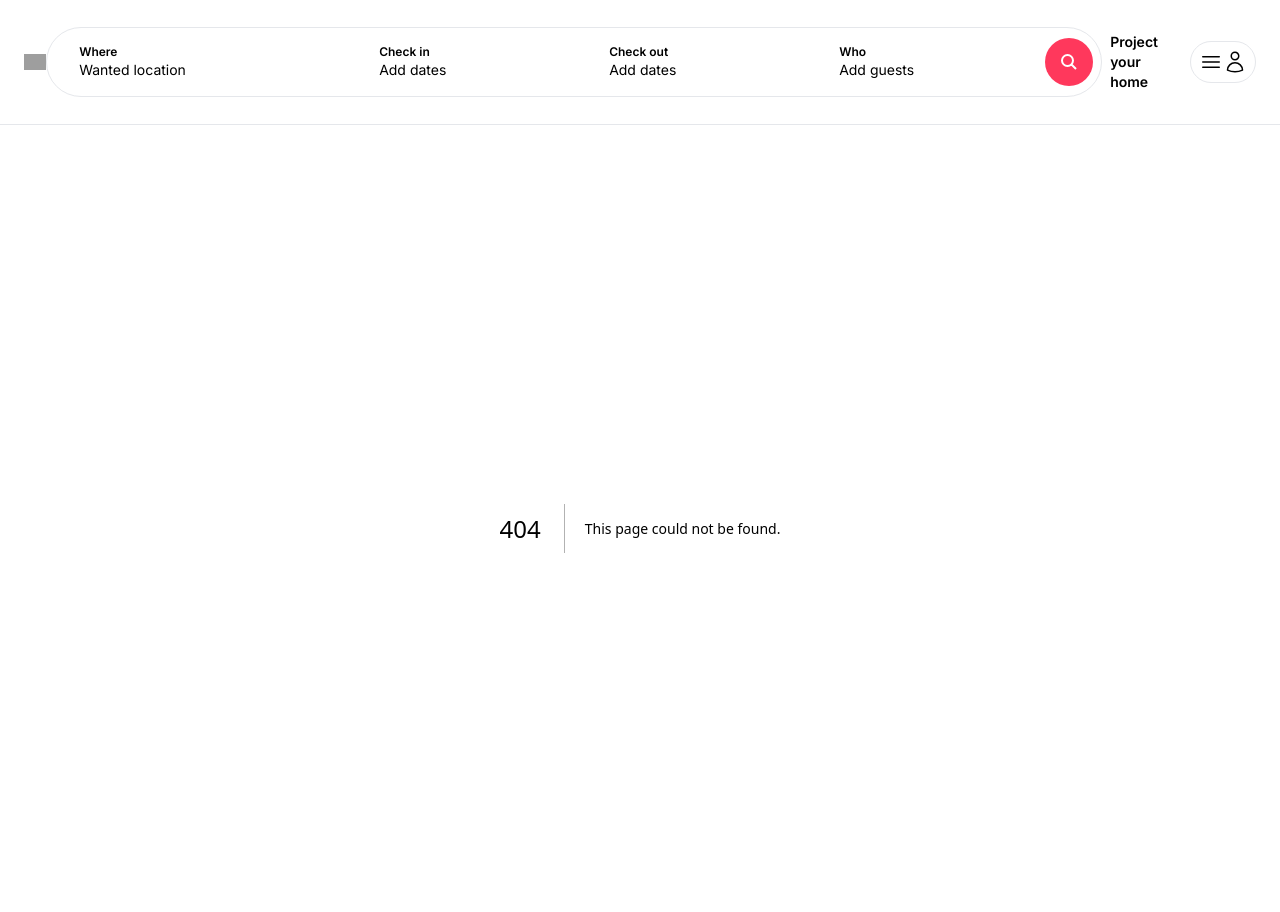
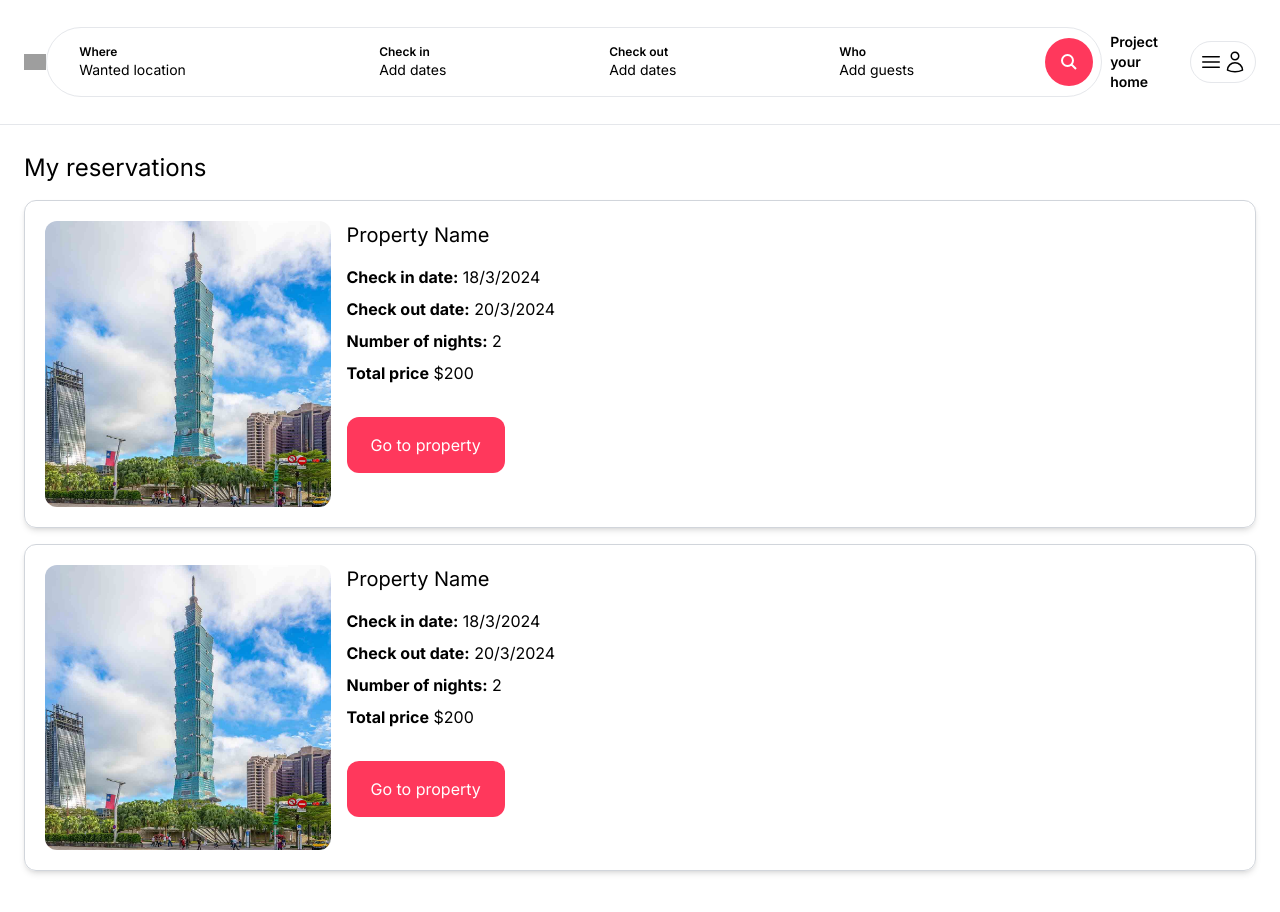
Before and after one commit to 9-8-7-6/fullstack_project, a Next.js app in the folder frontend/project/: page /myreservations in a window 1280 px wide. Before the commit this address had no page. Shown: the top 912 px of the page. Built offline with nearby package versions, Linux system fonts and the light colour scheme; grey boxes are pictures that could not be loaded.

Commit message:
add reservations and properties

```diff
--- a/frontend/project/app/landlords/[id]/page.tsx
+++ b/frontend/project/app/landlords/[id]/page.tsx
@@ -26,7 +26,6 @@
                 <div className="col-span-1 md:col-span-3 pl-0 md:pl-6">
                     <div className="mt-4 grid grid-cols-1 md:grid-cols-3 gap-6">
                         <PropertyList/>
-
                     </div>
                 </div>
             </div>
--- /dev/null
+++ b/frontend/project/app/myproperties/page.tsx
@@ -0,0 +1,17 @@
+import Image from "next/image";
+import PropertyList from "../components/properties/PropertyList";
+
+const MyPropertiesPage = () => {
+    return (
+        <main className="max-w-[1500px] mx-auto px-6 pb-6">
+            <h1 className="mt-6 mb-2 text-2xl">My reservations</h1>
+
+
+            <div className="grid grid-cols-1 md:grid-cols-3 gap-6">
+                <PropertyList/>
+            </div>
+        </main>
+    )
+}
+
+export default MyPropertiesPage;
--- /dev/null
+++ b/frontend/project/app/myreservations/page.tsx
@@ -0,0 +1,66 @@
+import Image from "next/image";
+
+const MyreservationsPage = () => {
+    return (
+        <main className="max-w-[1500px] mx-auto px-6 pb-6">
+            <h1 className="mt-6 mb-2 text-2xl">My reservations</h1>
+
+            <div>
+                <div className="p-5 mt-4 grid grid-cols-4 gap-4 shadow-md border border-gray-300 rounded-xl">
+                    <div className="col-span-1">
+                        <div className="relative overflow-hidden aspect-square rounded-xl">
+                            <Image
+                                fill
+                                src="/101.jpg"
+                                className="hover:scale-110 object-cover transition h-full w-full"
+                                alt="101"
+                                />
+                        </div>
+                    </div>
+
+                    <div className="col-span-3 md:col-span-3">
+                        <h2 className="mb-4 text-xl">Property Name</h2>
+
+                        <p className="mb-2"><strong>Check in date:</strong> 18/3/2024</p>
+                        <p className="mb-2"><strong>Check out date:</strong> 20/3/2024</p>
+
+                        <p className="mb-2"><strong>Number of nights:</strong> 2</p>
+                        <p className="mb-2"><strong>Total price</strong> $200</p>
+
+                        <div className="mt-6 inline-block cursor-pointer py-4 px-6 bg-project text-white rounded-xl">
+                            Go to property
+                        </div>
+                    </div>
+                </div>
+
+                <div className="p-5 mt-4 grid grid-cols-4 gap-4 shadow-md border border-gray-300 rounded-xl">
+                    <div className="col-span-1">
+                        <div className="relative overflow-hidden aspect-square rounded-xl">
+                            <Image
+                                fill
+                                src="/101.jpg"
+                                className="hover:scale-110 object-cover transition h-full w-full"
+                                alt="101"
+                                />
+                        </div>
+                    </div>
+
+                    <div className="col-span-3 md:col-span-3">
+                        <h2 className="mb-4 text-xl">Property Name</h2>
+
+                        <p className="mb-2"><strong>Check in date:</strong> 18/3/2024</p>
+                        <p className="mb-2"><strong>Check out date:</strong> 20/3/2024</p>
+
+                        <p className="mb-2"><strong>Number of nights:</strong> 2</p>
+                        <p className="mb-2"><strong>Total price</strong> $200</p>
+
+                        <div className="mt-6 inline-block cursor-pointer py-4 px-6 bg-project text-white rounded-xl">
+                            Go to property
+                        </div>
+                    </div>
+                </div>
+            </div>
+        </main>
+    )
+}
+export default MyreservationsPage;
```
